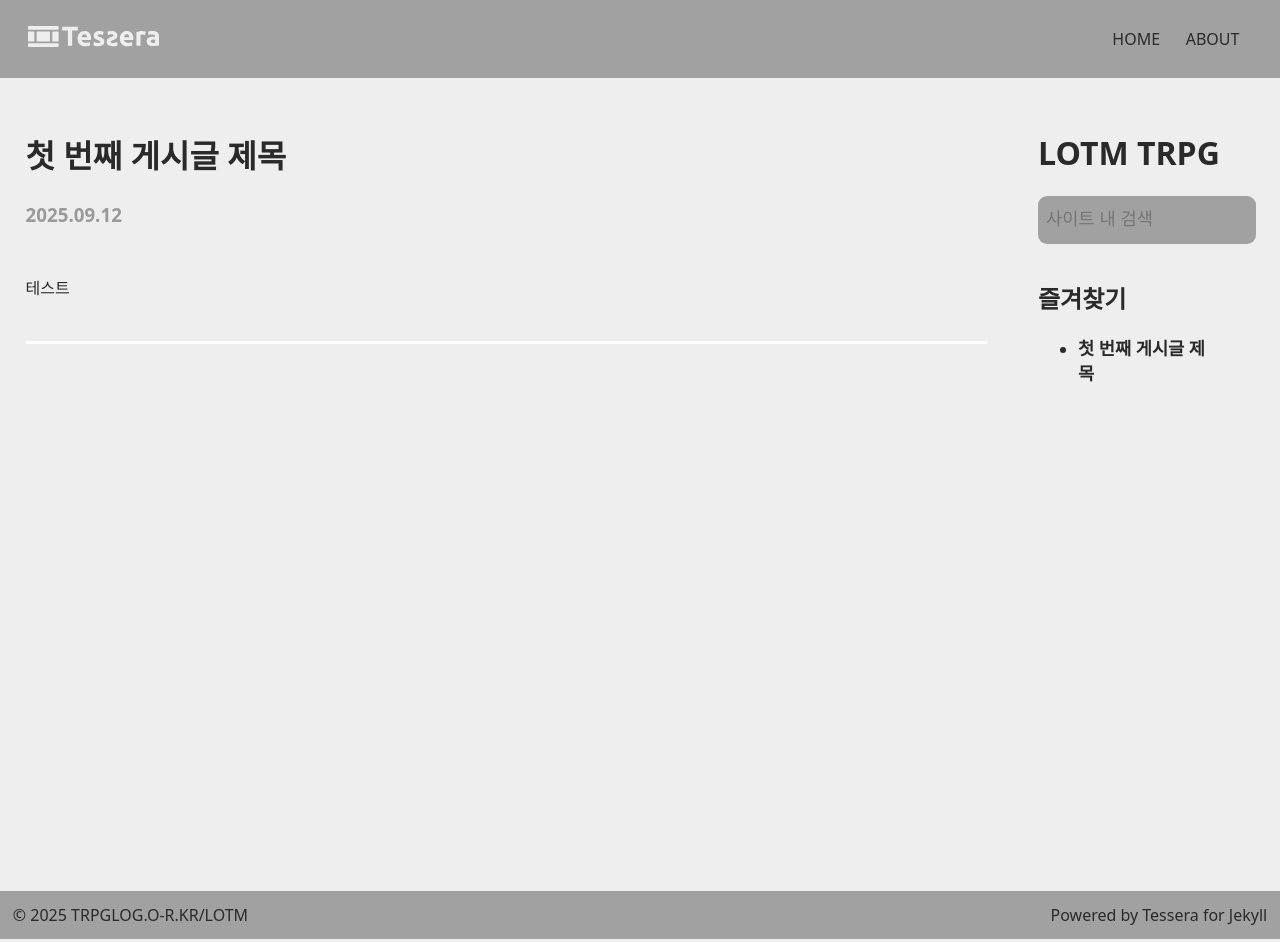
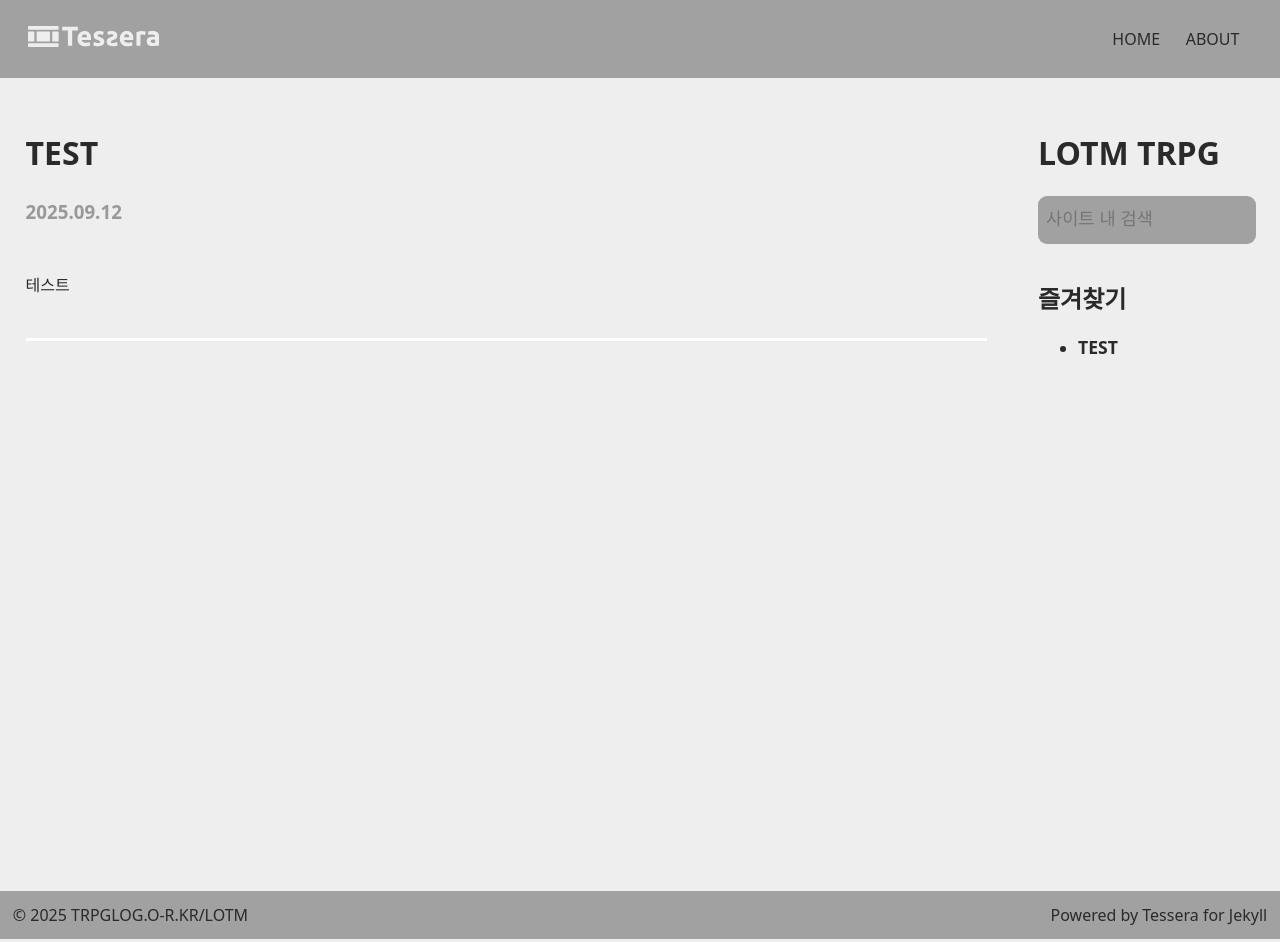
Before and after one commit to izpew/lotm, a Jekyll site: the page built from _posts/2025-09-12-post.md, in a window 1280 px wide. Built offline with Jekyll 4.4.1, drawn with Linux system fonts in a browser that asks for light colours.

Commit message:
Update 2025-09-12-post.md

```diff
--- a/_posts/2025-09-12-post.md
+++ b/_posts/2025-09-12-post.md
@@ -1,6 +1,6 @@
 ---
 layout: post
-title: "첫 번째 게시글 제목"
+title: "TEST"
 ---
 
 테스트
```
